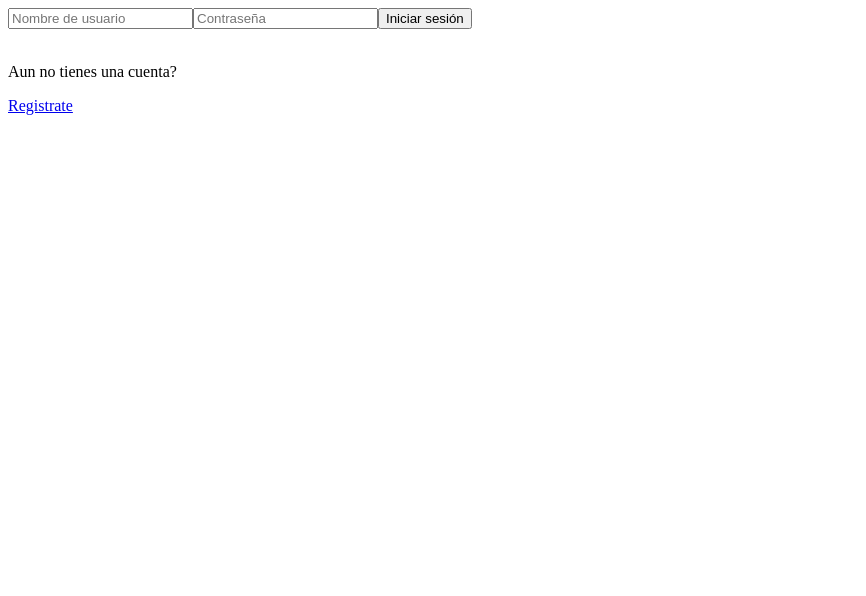
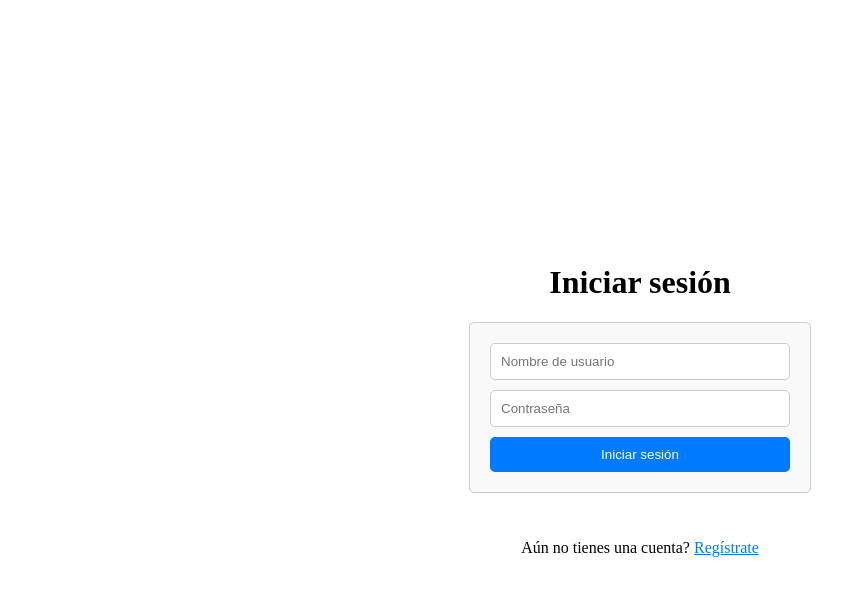
Before and after one commit to joshmorenx/nodeNetwork, a React (Vite) app in the folder client/: page / in a window 1280 px wide. Shown: the top 596 px of the page, without its empty margins (0-866 px from the left). Built offline with nearby package versions, Linux system fonts and the light colour scheme.

Commit message:
more styling to login

```diff
--- a/client/src/assets/styles.css
+++ b/client/src/assets/styles.css
@@ -29,3 +29,66 @@
     height: 25px;
     text-align: center;
 }
+
+/* Estilos para el contenedor del formulario */
+.login-container {
+    display: flex;
+    flex-direction: column;
+    align-items: center;
+    justify-content: center;
+    height: 100vh;
+}
+
+/* Estilos para el formulario de inicio de sesión */
+.login-form {
+    display: flex;
+    flex-direction: column;
+    align-items: center;
+    width: 300px;
+    padding: 20px;
+    border: 1px solid #ccc;
+    border-radius: 5px;
+    background-color: #f9f9f9;
+}
+
+/* Estilos para los campos de entrada */
+.login-form input {
+    width: 100%;
+    margin-bottom: 10px;
+    padding: 10px;
+    border: 1px solid #ccc;
+    border-radius: 5px;
+    box-sizing: border-box;
+}
+
+/* Estilos para el botón de inicio de sesión */
+.login-form button {
+    width: 100%;
+    padding: 10px;
+    border: none;
+    border-radius: 5px;
+    background-color: #007bff;
+    color: #fff;
+    cursor: pointer;
+}
+
+/* Estilos para el mensaje de estado */
+.login-message {
+    margin-top: 10px;
+    color: red;
+}
+
+/* Estilos para la información del usuario */
+.user-info {
+    margin-top: 10px;
+}
+
+/* Estilos para el enlace de registro */
+.register-link {
+    margin-top: 10px;
+    text-align: center;
+}
+
+.register-link a {
+    color: #007bff;
+}
--- a/client/src/routes/Login.jsx
+++ b/client/src/routes/Login.jsx
@@ -1,37 +1,39 @@
+import React, { useEffect } from 'react';
+import { Link } from 'react-router-dom';
 import useLoginForm from '../hooks/useLoginForm';
-import { Link } from 'react-router-dom'
-import { useEffect } from 'react'
-import Cookies from 'js-cookie'
-// import '../assets/index.css'
+import Cookies from 'js-cookie';
+import '../assets/styles.css';
+
 const Login = () => {
-
     const { handleInputChange, sendForm, state, tokenState, userInfo, ...formData } = useLoginForm({
         username: '',
         password: ''
-    })
+    });
 
     useEffect(() => {
-        // Guardar tokenState en la cookie del LocalStorage
         if (tokenState) {
-            // localStorage.setItem('token', tokenState);
             Cookies.set('token', tokenState, { expires: 7, secure: true, sameSite: 'Strict' });
             window.location.href = '/';
-            // console.log(localStorage.getItem('token'));
         }
     }, [tokenState]);
 
     return (
-        <>
-            <form method="post" action="/">
-                <input type="text" name="username" placeholder="Nombre de usuario" required value={formData.username} onChange={handleInputChange} />
-                <input type="password" name="password" placeholder="Contraseña" required value={formData.password} onChange={handleInputChange} />
+        <div className="login-container">
+            <h1>Iniciar sesión</h1>
+            <form className="login-form" method="post" action="/">
+
+                <input type="text" id="username" name="username" placeholder="Nombre de usuario" required value={formData.username} onChange={handleInputChange}/>
+
+                <input type="password" id="password" name="password" placeholder="Contraseña" required value={formData.password} onChange={handleInputChange}/>
+
                 <button type="submit" onClick={sendForm}>Iniciar sesión</button>
             </form>
-            {state}
-            <br />
-            {userInfo.user}
-            <p />Aun no tienes una cuenta? <p /><Link to='/register'>Registrate</Link>
-        </>
+            <div className="login-message">{state}</div>
+            <div className="user-info">{userInfo.user}</div>
+            <div className="register-link">
+                <p>Aún no tienes una cuenta? <Link to='/register'>Regístrate</Link></p>
+            </div>
+        </div>
     );
 };
 
```
